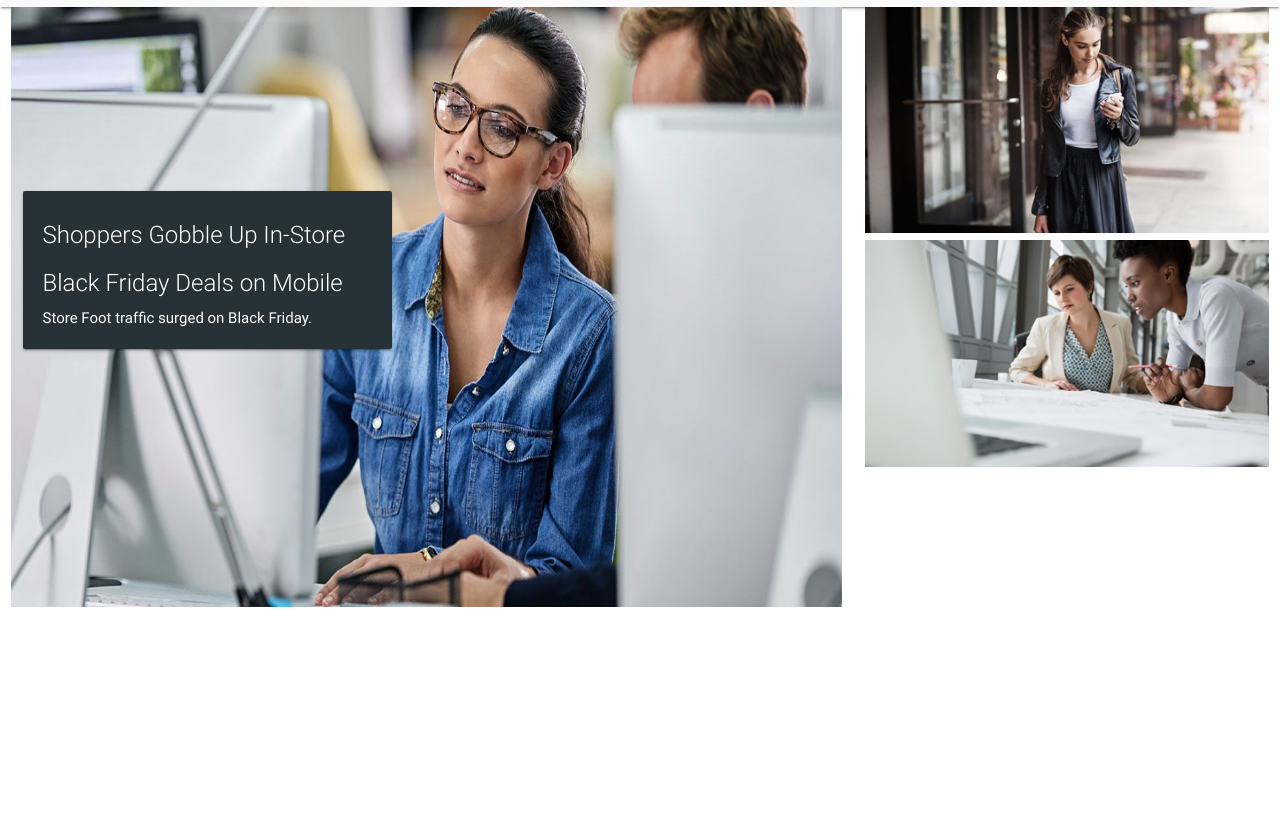
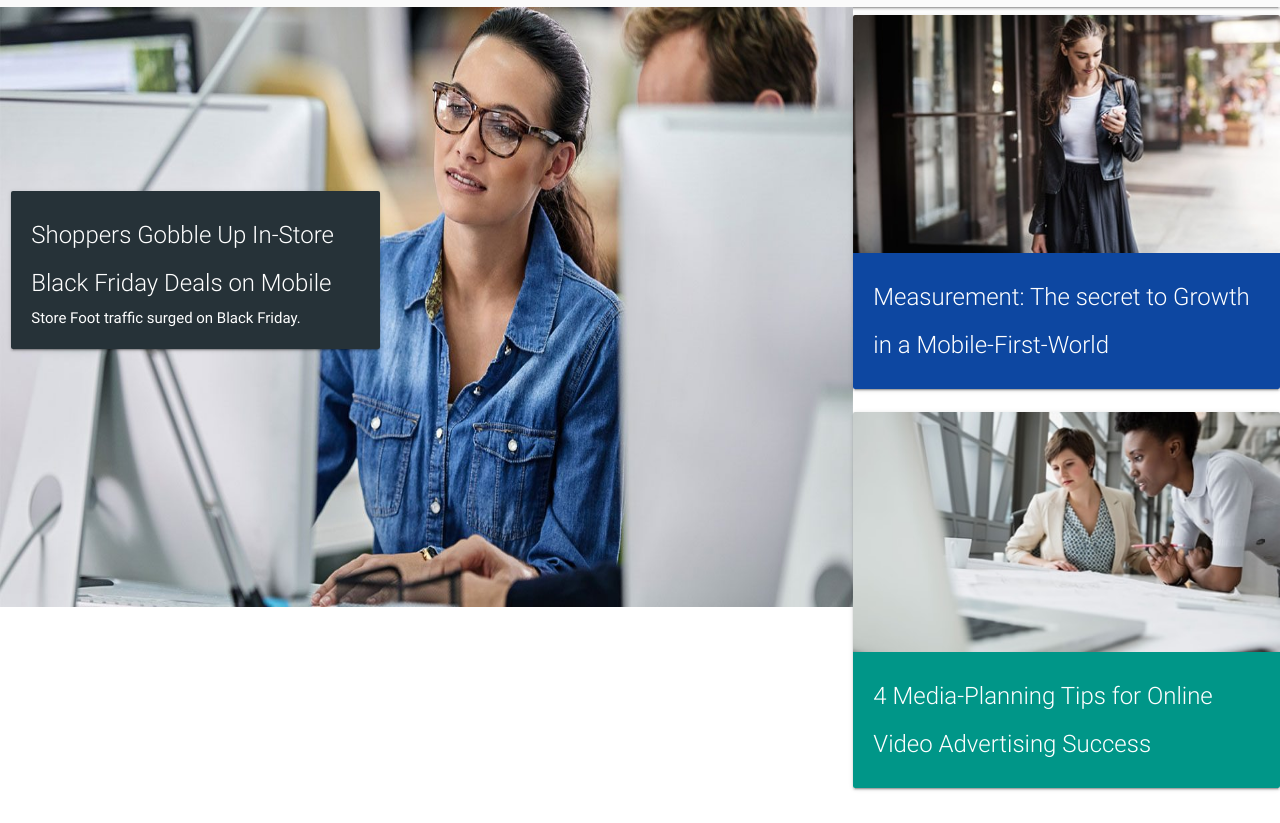
Before and after one commit to kjohnston1149/google-recreate, a plain HTML site: page index.html in a window 1280 px wide. Shown: the part 57-880 px from the top of the page. Before the commit the page ends 800 px from the top, so only its background shows below. Drawn offline with nearby package versions, Linux system fonts and the light colour scheme.

Commit message:
Convert smaller image tiles into image cards using Materialize framework

```diff
--- a/css/styles.css
+++ b/css/styles.css
@@ -6,9 +6,18 @@
 * {
   font-weight: normal;
 }
+
+body {
+  max-width: 1475px;
+}
 img {
   height: 100%;
   width: auto;
+}
+
+span.card-title {
+  font-size: 1em;
+  line-height: 500px;
 }
 
 .material-icons {
@@ -28,8 +37,13 @@ img {
   width: 80%;
 }
 
+.col {
+  padding: 0;
+}
+
 .col.m12.l8, .col.s12.m6.l4 {
   margin: 0;
+  padding: 0;
 }
 
 .card-title {
@@ -40,6 +54,7 @@ img {
   width: 100%;
   min-height: 600px;
   position: relative;
+  overflow: hidden;
 }
 
 #card1 {
--- a/index.html
+++ b/index.html
@@ -49,7 +49,7 @@
             <div class="col s10 offset-s1 m7 l7">
               <div class="card blue-grey darken-4">
                 <div class="card-content white-text">
-                  <span class="card-title flow-text">Shoppers Gobble Up In-Store Black Friday Deals on Mobile</span>
+                  <span class="card-title">Shoppers Gobble Up In-Store Black Friday Deals on Mobile</span>
                   <p>Store Foot traffic surged on Black Friday.</p>
 
                 </div>
@@ -59,10 +59,24 @@
 
         </div>
         <div class="col s12 m6 l4">
-          <img id="tile2" src="img/tile2.jpg" alt="" />
+          <div class="card" id="card2">
+            <div class="card-image">
+              <img id="tile2" src="img/tile2.jpg" alt="" />
+            </div>
+            <div class="card-content white-text blue darken-4">
+              <span class="card-title">Measurement: The secret to Growth in a Mobile-First-World</span>
+            </div>
+          </div>
         </div>
         <div class="col s12 m6 l4">
-          <img id="tile3" src="img/tile3.jpg" alt="" />
+          <div class="card" id="card2">
+            <div class="card-image">
+              <img id="tile2" src="img/tile3.jpg" alt="" />
+            </div>
+            <div class="card-content white-text teal">
+              <span class="card-title">4 Media-Planning Tips for Online Video Advertising Success</span>
+            </div>
+          </div>
         </div>
 
       </div>
```
